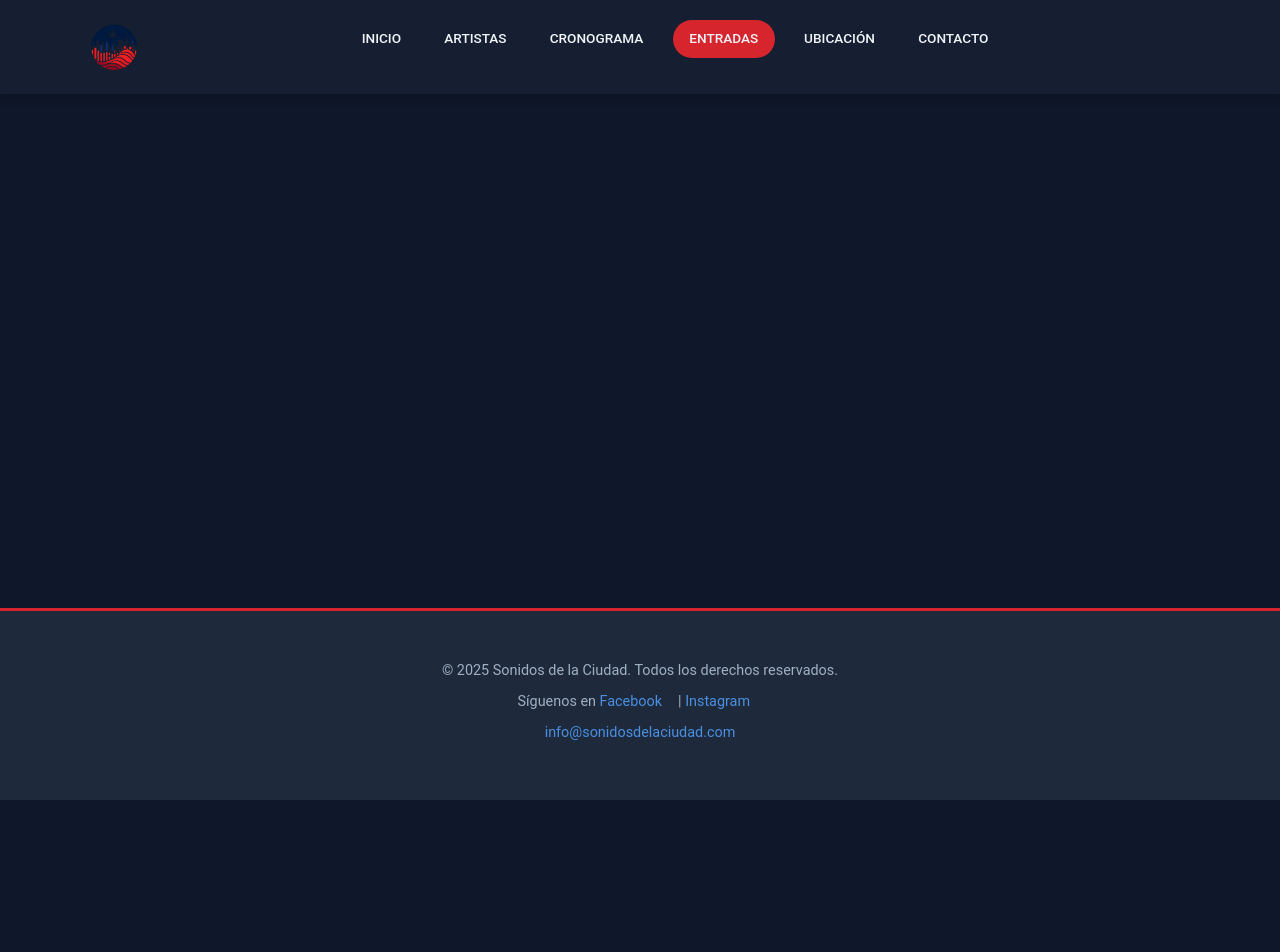
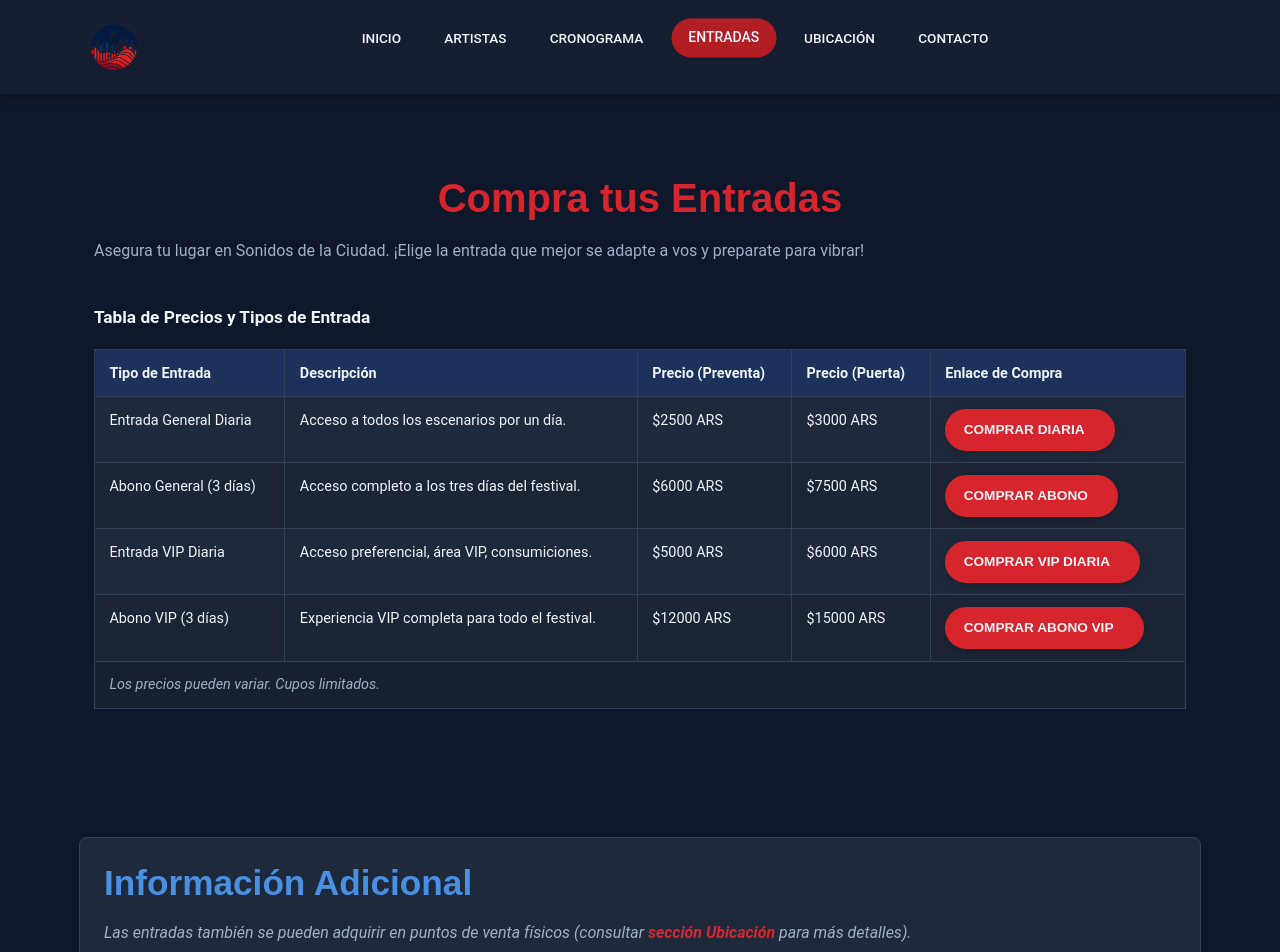
Before and after one commit to FranCODER1/web-festival-vu, a Vue app: page /entradas in a window 1280 px wide. Shown: the top 952 px of the page. Before the commit the page ends 800 px from the top, so only its background shows below. Built offline with nearby package versions, Linux system fonts and the light colour scheme.

Commit message:
cronogramaview.vue

```diff
--- a/src/router/index.js
+++ b/src/router/index.js
@@ -2,6 +2,7 @@ import { createRouter, createWebHistory } from 'vue-router'
 import HomeView from '../views/HomeView.vue'
 import ArtistasView from '../views/ArtistasView.vue'
 import CronogramaView from '../views/CronogramaView.vue'
+import EntradasView from '../views/EntradasView.vue'
 // Importa aquí las otras vistas cuando las crees:
 // import EntradasView from '../views/EntradasView.vue'
 // import UbicacionView from '../views/UbicacionView.vue'
@@ -23,6 +24,11 @@ const routes = [
     name: 'cronograma',
     component: CronogramaView
   },
+  {
+    path: '/entradas',
+    name: 'entradas',
+    component: EntradasView
+  }
   // Descomenta y completa estas rutas cuando tengas los componentes de vista:
   // {
   //   path: '/entradas',
--- /dev/null
+++ b/src/views/EntradasView.vue
@@ -0,0 +1,174 @@
+// src/views/EntradasView.vue
+<template>
+  <main class="entradas-page-content">
+    <div class="container">
+      <section id="tipos-entradas">
+        <h1>Compra tus Entradas</h1>
+        <p>Asegura tu lugar en Sonidos de la Ciudad. ¡Elige la entrada que mejor se adapte a vos y preparate para vibrar!</p>
+
+        <div v-if="tiposDeEntradas && tiposDeEntradas.length > 0" class="table-responsive-wrapper">
+          <table class="tabla-entradas">
+            <caption>Tabla de Precios y Tipos de Entrada</caption>
+            <thead>
+              <tr>
+                <th>Tipo de Entrada</th>
+                <th>Descripción</th>
+                <th>Precio (Preventa)</th>
+                <th>Precio (Puerta)</th>
+                <th>Enlace de Compra</th>
+              </tr>
+            </thead>
+            <tbody>
+              <tr v-for="entrada in tiposDeEntradas" :key="entrada.id">
+                <td data-label="Tipo de Entrada">{{ entrada.tipo }}</td>
+                <td data-label="Descripción">{{ entrada.descripcion }}</td>
+                <td data-label="Precio (Preventa)">{{ entrada.precioPreventa }}</td>
+                <td data-label="Precio (Puerta)">{{ entrada.precioPuerta }}</td>
+                <td data-label="Enlace de Compra">
+                  <a :href="entrada.enlaceCompra" target="_blank" rel="noopener noreferrer" class="btn btn-primary">
+                    {{ entrada.textoBoton || 'Comprar Ahora' }}
+                  </a>
+                </td>
+              </tr>
+            </tbody>
+            <tfoot>
+              <tr>
+                <td colspan="5">Los precios pueden variar. Cupos limitados.</td>
+              </tr>
+            </tfoot>
+          </table>
+        </div>
+        <div v-else class="loading-placeholder">
+          <p>La información sobre entradas se publicará próximamente.</p>
+        </div>
+      </section>
+
+      <section id="info-adicional">
+        <h2>Información Adicional</h2>
+        <p>Las entradas también se pueden adquirir en puntos de venta físicos (consultar <router-link to="/ubicacion#puntos-venta">sección Ubicación</router-link> para más detalles).</p>
+        <p>Menores de 10 años ingresan gratis acompañados de un adulto responsable con entrada.</p>
+        <p>Para consultas sobre devoluciones o problemas con tu compra, contacta a <a href="mailto:soporte-entradas@example-ticketera.com">soporte-entradas@example-ticketera.com</a>.</p>
+      </section>
+    </div>
+  </main>
+</template>
+
+<script>
+export default {
+  name: 'EntradasView',
+  data() {
+    return {
+      tiposDeEntradas: [
+        {
+          id: 'gral-diaria',
+          tipo: 'Entrada General Diaria',
+          descripcion: 'Acceso a todos los escenarios por un día.',
+          precioPreventa: '$2500 ARS',
+          precioPuerta: '$3000 ARS',
+          enlaceCompra: 'https://www.example-ticketera.com/sonidos-diaria', // Reemplaza con tu enlace real
+          textoBoton: 'Comprar Diaria'
+        },
+        {
+          id: 'abono-gral',
+          tipo: 'Abono General (3 días)',
+          descripcion: 'Acceso completo a los tres días del festival.',
+          precioPreventa: '$6000 ARS',
+          precioPuerta: '$7500 ARS',
+          enlaceCompra: 'https://www.example-ticketera.com/sonidos-abono',
+          textoBoton: 'Comprar Abono'
+        },
+        {
+          id: 'vip-diaria',
+          tipo: 'Entrada VIP Diaria',
+          descripcion: 'Acceso preferencial, área VIP, consumiciones.',
+          precioPreventa: '$5000 ARS',
+          precioPuerta: '$6000 ARS',
+          enlaceCompra: 'https://www.example-ticketera.com/sonidos-vip-diaria',
+          textoBoton: 'Comprar VIP Diaria'
+        },
+        {
+          id: 'abono-vip',
+          tipo: 'Abono VIP (3 días)',
+          descripcion: 'Experiencia VIP completa para todo el festival.',
+          precioPreventa: '$12000 ARS',
+          precioPuerta: '$15000 ARS',
+          enlaceCompra: 'https://www.example-ticketera.com/sonidos-vip-abono',
+          textoBoton: 'Comprar Abono VIP'
+        }
+      ]
+    };
+  },
+  // mounted() {
+  //   // Podrías cargar los tipos de entradas desde una API en el futuro
+  // }
+}
+</script>
+
+<style scoped>
+.entradas-page-content {
+  padding-top: 2rem;
+  padding-bottom: 3rem;
+}
+
+#tipos-entradas h1 {
+  text-align: center;
+  margin-bottom: 1rem;
+  color: var(--color-primary-red);
+  font-size: 2.5rem;
+}
+#tipos-entradas > .container > p { /* Párrafo introductorio */
+  text-align: center;
+  color: var(--color-text-medium);
+  margin-bottom: 2.5rem;
+  font-size: 1.1rem;
+}
+
+.table-responsive-wrapper {
+  overflow-x: auto; /* Permite scroll horizontal en tablas grandes en móvil */
+}
+
+.tabla-entradas {
+  width: 100%;
+  /* Estilos base de tabla (colores, bordes) vienen de estilos.css global */
+  margin-top: 1rem;
+}
+
+/* Puedes añadir estilos específicos para la tabla de entradas si es necesario */
+.tabla-entradas th, .tabla-entradas td {
+  padding: 0.8em 1em; /* Un poco más de padding */
+}
+
+.tabla-entradas .btn-primary { /* Estilo específico para los botones en la tabla */
+    padding: 0.6em 1.2em;
+    font-size: 0.85rem;
+}
+
+.loading-placeholder {
+  text-align: center;
+  padding: 3rem;
+  color: var(--color-text-medium);
+}
+
+#info-adicional {
+  margin-top: 3rem;
+  padding: 1.5rem;
+  background-color: var(--color-background-surface-dark);
+  border-radius: 8px;
+  border: 1px solid var(--color-border-dark);
+}
+
+#info-adicional h2 {
+  color: var(--color-accent-light-blue);
+  margin-bottom: 1rem;
+}
+#info-adicional p a {
+    font-weight: bold;
+}
+
+@media (max-width: 768px) {
+  #tipos-entradas h1 {
+    font-size: 2rem;
+  }
+  /* Los estilos de tabla responsiva de estilos.css se aplicarán aquí */
+}
+</style>
```
